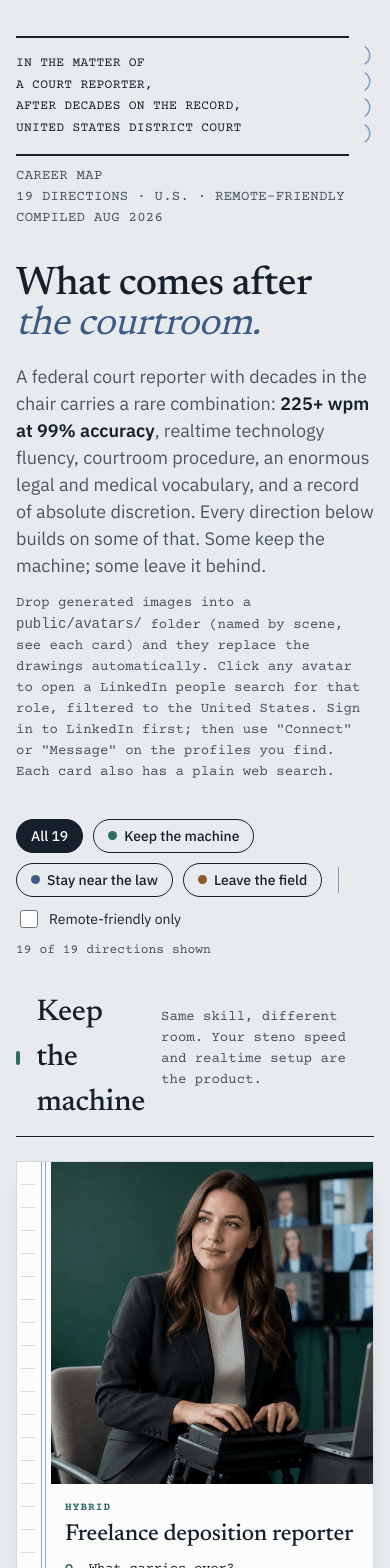
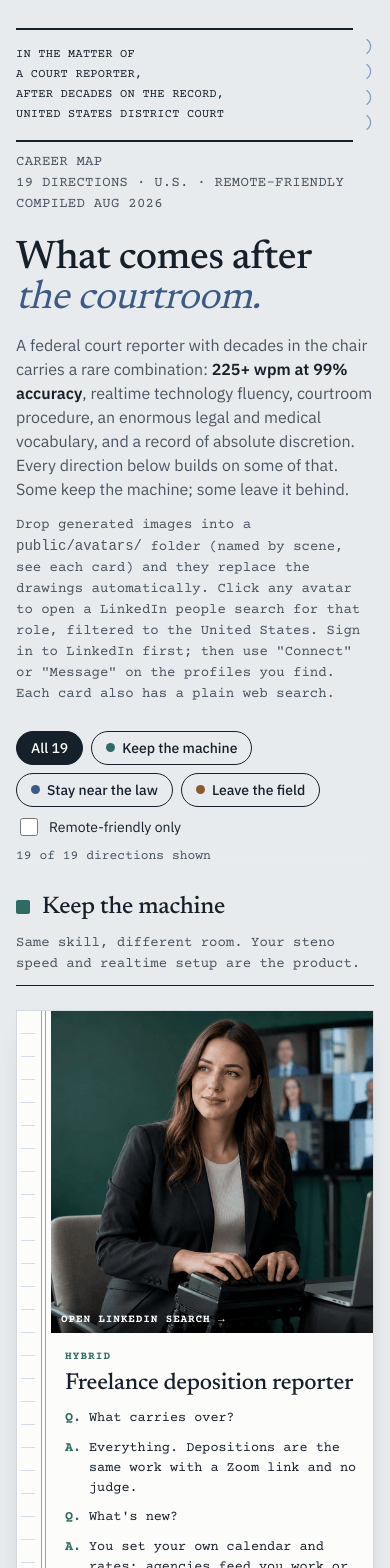
Before and after one commit to JMIHC/laylimajnunmustgo, a React (Vite) app: page / in a window 390 px wide. Shown: the top 1568 px of the page. Built offline with nearby package versions, Linux system fonts and the light colour scheme.

Commit message:
Tighten mobile layout for caption, filters, and cards

```diff
--- a/src/index.css
+++ b/src/index.css
@@ -14,7 +14,7 @@
 }
 
 * { box-sizing: border-box; }
-html { background: var(--paper); }
+html { background: var(--paper); overflow-x: hidden; }
 body {
   margin: 0;
   color: var(--ink);
@@ -262,11 +262,30 @@ footer .stamp {
 
 @media (max-width: 640px) {
   .wrap { padding: 0 16px; }
-  header { padding: 36px 0 20px; }
-  .caption { grid-template-columns: 1fr auto; gap: 0 12px; font-size: 13px; }
+  header { padding: 28px 0 16px; }
+  .caption { grid-template-columns: 1fr auto; gap: 0 10px; font-size: 12px; }
   .caption .right { grid-column: 1 / -1; margin-top: 10px; }
+  .caption .paren { font-size: 18px; padding: 6px 0; }
+  h1 { margin: 24px 0 14px; }
+  .lede { font-size: 16px; }
+  .filters {
+    gap: 8px;
+    padding: 10px 0 14px;
+    top: env(safe-area-inset-top);
+  }
+  .sep { display: none; }
   .count { margin-left: 0; width: 100%; }
   .card { min-height: 0; }
+  .sec-head { flex-wrap: wrap; gap: 8px 12px; }
+  .sec-head h2 { font-size: 24px; }
+  .grid { gap: 16px; }
+  .avatar .cue { opacity: 1; }
+  footer { padding: 24px 0 calc(40px + env(safe-area-inset-bottom)); }
+}
+
+@media (max-width: 380px) {
+  .chip { padding: 8px 12px; font-size: 13px; }
+  .grid { grid-template-columns: 1fr; }
 }
 
 @media (prefers-reduced-motion: reduce) {
```
